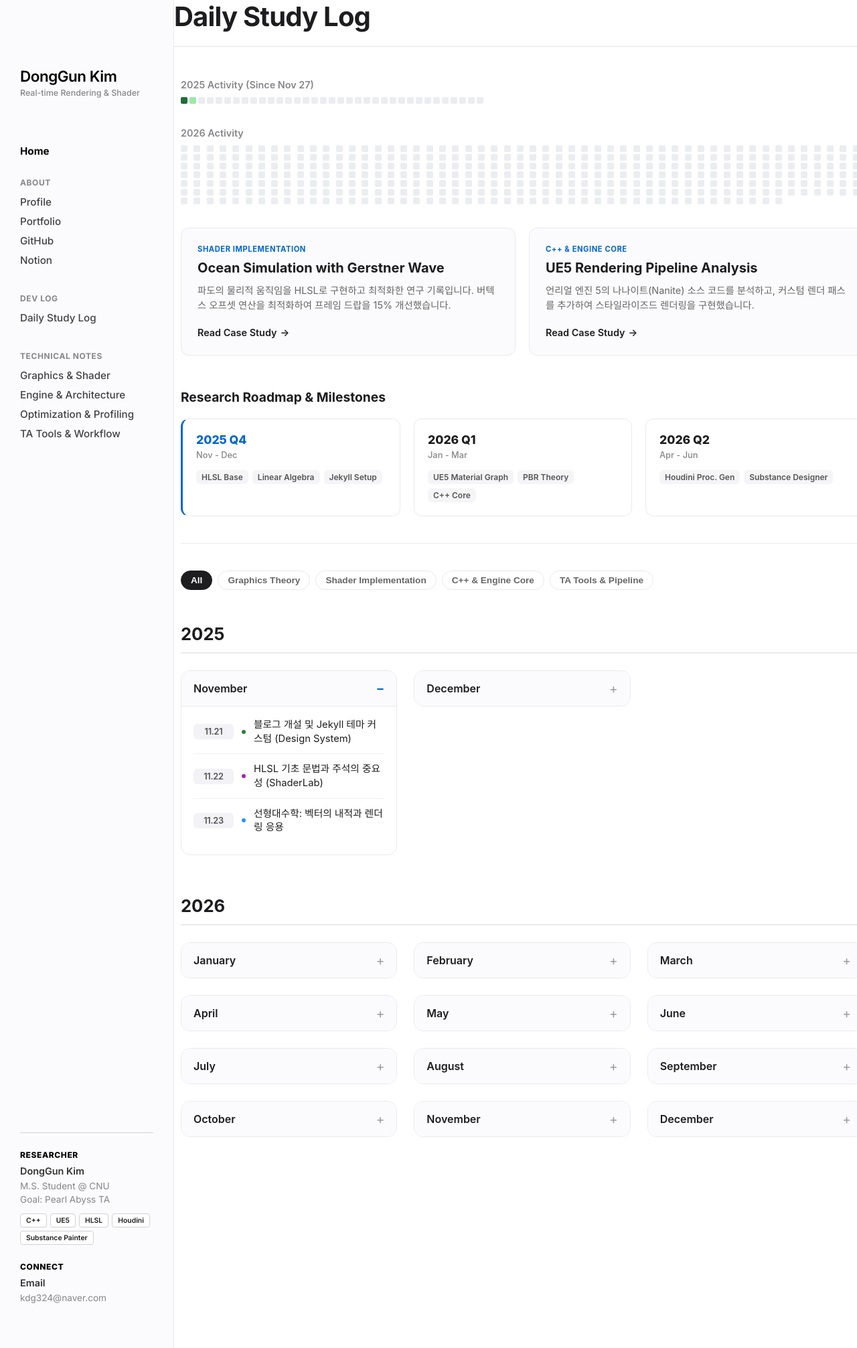
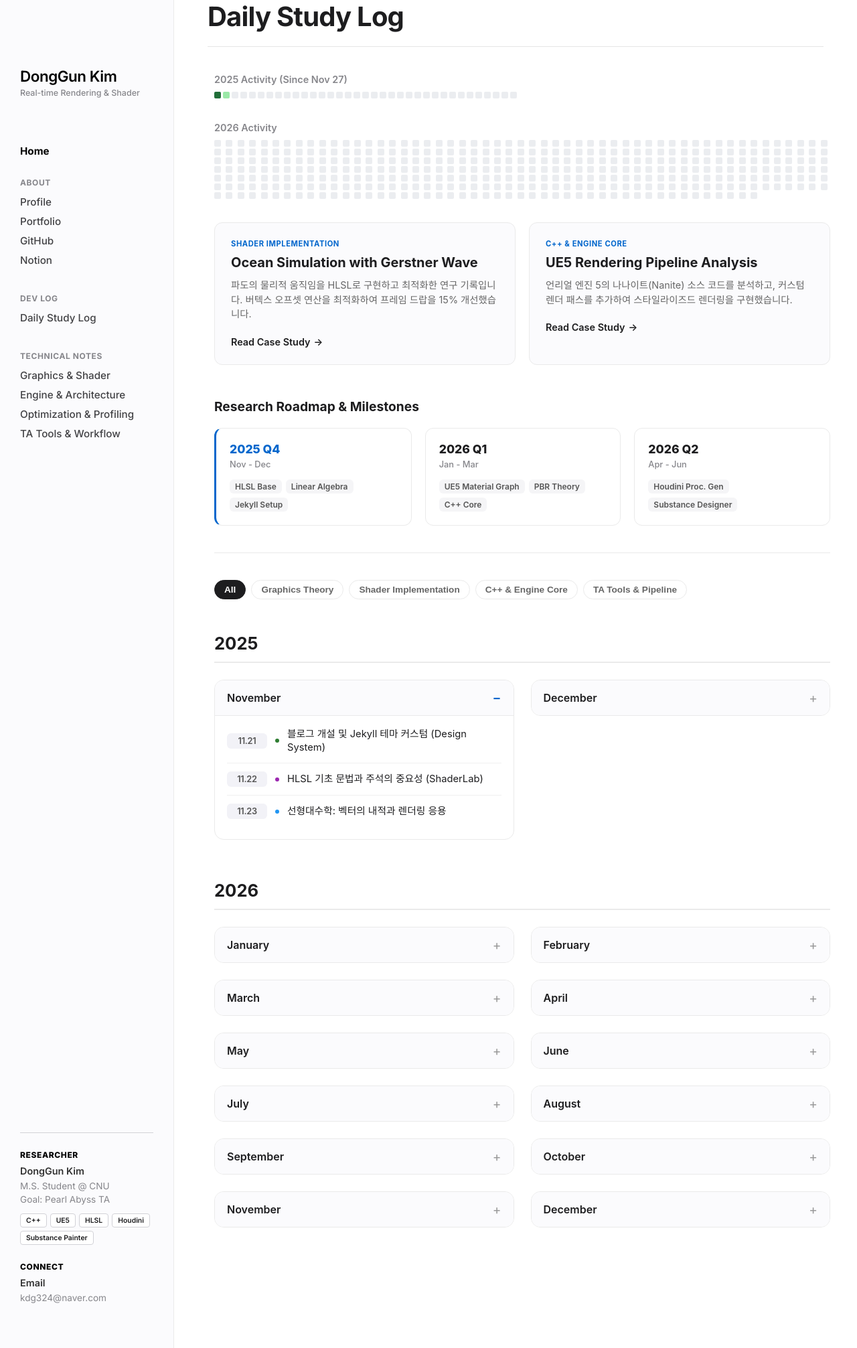
Before and after one commit to KimDongGun324/kimdonggun324.github.io, a Jekyll site: the page built from daily-study/index.md, in a window 1280 px wide. Shown: the whole page at 67% size. Built offline with Jekyll 4.4.1, drawn with Linux system fonts in a browser that asks for light colours.

Commit message:
다시롤백

```diff
--- a/_layouts/default.html
+++ b/_layouts/default.html
@@ -22,63 +24,200 @@
       --nav-item-darker: #424245;
     }
 
+    /* Full-bleed 적용 */
     body, html {
-      margin: 0; padding: 0; width: 100%; height: 100%;
-      overflow-x: hidden; background-color: #ffffff;
+      margin: 0;
+      padding: 0;
+      width: 100%;
+      height: 100%;
+      overflow-x: hidden;
+      background-color: #ffffff;
       font-family: 'Inter', -apple-system, BlinkMacSystemFont, "Helvetica Neue", sans-serif;
       color: var(--text-main);
       -webkit-font-smoothing: antialiased;
     }
+
     a { text-decoration: none; color: inherit; }
     ul, li { list-style: none; padding: 0; margin: 0; }
     h1, h2, h3, h4, h5 { margin: 0; }
 
-    /* [2] 사이드바 (Sidebar) */
+    /* =========================================
+       [2] 사이드바 (Sidebar) - 좌측 고정 영역
+       ========================================= */
     .sidebar-fixed-area {
-      position: fixed; top: 0; left: 0;
-      width: var(--sidebar-width); height: 100vh;
-      background: #fbfbfd; border-right: 1px solid #eaeaea;
-      padding: 100px 30px 0px 30px; box-sizing: border-box;
-      z-index: 1000; display: flex; flex-direction: column; overflow-y: auto;
+      position: fixed;
+      top: 0;
+      left: 0;
+      width: var(--sidebar-width);
+      height: 100vh;
+      background: #fbfbfd;
+      border-right: 1px solid #eaeaea;
+      padding: 100px 30px 0px 30px;
+      box-sizing: border-box;
+      z-index: 1000;
+      display: flex;
+      flex-direction: column;
+      overflow-y: auto;
     }
-    .sidebar-header { margin-bottom: 70px; padding-top: 0; }
-    .sidebar-name { font-size: 1.4em; font-weight: 600; color: #000; letter-spacing: -0.02em; margin-bottom: 4px; }
-    .sidebar-role { font-size: 0.78em; color: var(--text-light); font-weight: 500; white-space: nowrap; overflow: hidden; text-overflow: clip; display: block; }
 
-    .sidebar-nav { flex-grow: 1; }
+    /* 사이드바 헤더 */
+    .sidebar-header {
+      margin-bottom: 70px;
+      padding-top: 0;
+    }
+    .sidebar-name {
+      font-size: 1.4em;
+      font-weight: 600;
+      color: #000;
+      letter-spacing: -0.02em;
+      margin-bottom: 4px;
+    }
+    .sidebar-role {
+      font-size: 0.78em;
+      color: var(--text-light);
+      font-weight: 500;
+      white-space: nowrap;
+      overflow: hidden;
+      text-overflow: clip;
+      max-width: 100%;
+      display: block;
+    }
+
+    /* 사이드바 내비게이션 */
+    .sidebar-nav {
+      flex-grow: 1;
+    }
     .nav-section { margin-bottom: 40px; }
-    .nav-category { font-size: 0.75em; font-weight: 700; color: #86868b; text-transform: uppercase; letter-spacing: 0.05em; margin-bottom: 12px; display: block; }
-    .nav-item { display: block; font-size: 0.95em; color: var(--nav-item-darker); font-weight: 500; margin-bottom: 10px; transition: color 0.2s; }
+    .nav-category {
+      font-size: 0.75em; font-weight: 700; color: #86868b;
+      text-transform: uppercase; letter-spacing: 0.05em;
+      margin-bottom: 12px; display: block;
+    }
+
+    .nav-item {
+      display: block; font-size: 0.95em;
+      color: var(--nav-item-darker);
+      font-weight: 500;
+      margin-bottom: 10px;
+      transition: color 0.2s;
+    }
     .nav-item:hover { color: var(--apple-blue); }
     .nav-item.active { color: #000; font-weight: 700; }
 
-    .sidebar-footer { margin-top: auto; padding-top: 35px; padding-bottom: 40px; }
-    .footer-divider { height: 1px; background: #d2d2d7; margin-bottom: 25px; width: 100%; }
+    /* 사이드바 하단 정보 (Footer) */
+    .sidebar-footer {
+      margin-top: auto;
+      padding-top: 35px;
+      padding-bottom: 40px;
+    }
+
+    .footer-divider {
+      height: 1px; background: #d2d2d7; margin-bottom: 25px; width: 100%;
+    }
+
     .footer-item { margin-bottom: 25px; }
-    .footer-label { font-size: 0.75em; font-weight: 900; color: #000; text-transform: uppercase; margin-bottom: 8px; letter-spacing: 0.05em; }
-    .footer-text-highlight { font-size: 0.9em; font-weight: 600; color: #333; margin-bottom: 4px; }
-    .footer-text { font-size: 0.85em; color: var(--text-light); line-height: 1.5; font-weight: 400; }
+
+    .footer-label {
+      font-size: 0.75em; font-weight: 900; color: #000;
+      text-transform: uppercase; margin-bottom: 8px; letter-spacing: 0.05em;
+    }
+    .footer-text-highlight {
+      font-size: 0.9em;
+      font-weight: 600; color: #333;
+      margin-bottom: 4px;
+    }
+    .footer-text {
+      font-size: 0.85em; color: var(--text-light); line-height: 1.5;
+      font-weight: 400;
+    }
+
+    /* 스킬 뱃지 */
     .footer-badges { display: flex; gap: 5px; flex-wrap: wrap; margin-top: 10px; }
-    .footer-badge { font-size: 0.65em; background: #fff; padding: 3px 8px; border-radius: 4px; color: #1d1d1f; font-weight: 600; border: 1px solid #d2d2d7; }
+    .footer-badge {
+      font-size: 0.65em; background: #fff; padding: 3px 8px;
+      border-radius: 4px; color: #1d1d1f; font-weight: 600;
+      border: 1px solid #d2d2d7;
+    }
 
-    /* [3] 메인 콘텐츠 레이아웃 (껍데기만 남김) */
+    /* [3] 메인 콘텐츠 영역 */
     .main-content-scrollable {
       margin-left: var(--sidebar-width);
       width: calc(100% - var(--sidebar-width));
       min-height: 100vh;
-      display: flex; flex-direction: column;
-      margin-top: 0 !important; padding-top: 0 !important;
+      display: flex;
+      flex-direction: column;
+      margin-top: 0 !important;
+      padding-top: 0 !important;
     }
 
+    /* 상단 배너 */
+    .main-banner-area {
+      width: 100%;
+      height: 600px;
+      overflow: hidden;
+      background: #000;
+      position: relative;
+      margin-top: -20px !important;
+    }
+
+    .main-banner-img {
+      width: 100%;
+      height: 100%;
+      object-fit: cover;
+      object-position: 50% 50% !important;
+      opacity: 0.9;
+      display: block;
+    }
+
+    /* 메인 타이틀 영역 */
+    .main-header-static {
+      text-align: center;
+      padding: 60px 20px 10px 20px;
+      background: #fff;
+    }
+
+    .page-title-static {
+      font-family: 'Barlow Condensed', 'Montserrat', sans-serif;
+      font-size: 3.8em;
+      font-weight: 700;
+      letter-spacing: 0.4em;
+      margin: 0;
+      color: #000;
+      text-transform: uppercase;
+      margin-right: -0.4em;
+    }
+
+    .page-desc-static {
+      font-size: 1.1em; color: var(--text-light); font-weight: 500;
+      letter-spacing: 0.02em; margin-top: 20px;
+    }
+
+    .page-container {
+      max-width: var(--content-max-width);
+      margin: 0 auto;
+      padding: 0 50px 120px 50px;
+      width: 100%;
+      box-sizing: border-box;
+    }
+
+    /* 반응형 */
+    @media (max-width: 1200px) {
+      .notes-grid, .research-grid { grid-template-columns: repeat(2, 1fr); }
+    }
     @media (max-width: 1024px) {
       .sidebar-fixed-area { display: none; }
       .main-content-scrollable { margin-left: 0; width: 100%; }
+      .page-container { padding: 0 30px 100px 30px; }
+    }
+    @media (max-width: 768px) {
+      .projects-grid { grid-template-columns: 1fr; }
     }
   </style>
 </head>
 <body>
 
   <aside class="sidebar-fixed-area">
+
     <div class="sidebar-header">
       <div class="sidebar-name">DongGun Kim</div>
       <div class="sidebar-role">Real-time Rendering & Shader</div>
@@ -88,17 +227,20 @@
       <div class="nav-section" style="margin-bottom: 30px;">
         <a href="/" class="nav-item active">Home</a>
       </div>
+
       <div class="nav-section">
         <span class="nav-category">ABOUT</span>
         <a href="{{ '/about.md' | relative_url }}" class="nav-item">Profile</a>
         <a href="#" class="nav-item">Portfolio</a>
-        <a href="https://github.com/kimdonggun324" target="_blank" class="nav-item">GitHub</a>
+        <a href="https://github.com" target="_blank" class="nav-item">GitHub</a>
         <a href="https://notion.so" target="_blank" class="nav-item">Notion</a>
       </div>
+
       <div class="nav-section">
         <span class="nav-category">DEV LOG</span>
         <a href="{{ '/daily-study/' | relative_url }}" class="nav-item">Daily Study Log</a>
       </div>
+
       <div class="nav-section">
         <span class="nav-category">TECHNICAL Notes</span>
         <a href="#" class="nav-item">Graphics & Shader</a>
@@ -110,16 +252,24 @@
 
     <div class="sidebar-footer">
       <div class="footer-divider"></div>
+
       <div class="footer-item">
         <div class="footer-label">RESEARCHER</div>
+
         <div class="footer-text-highlight">DongGun Kim</div>
+
         <div class="footer-text">M.S. Student @ CNU</div>
         <div class="footer-text">Goal: Pearl Abyss TA</div>
+
         <div class="footer-badges">
-          <span class="footer-badge">C++</span><span class="footer-badge">UE5</span><span class="footer-badge">HLSL</span>
-          <span class="footer-badge">Houdini</span><span class="footer-badge">Substance Painter</span>
+          <span class="footer-badge">C++</span>
+          <span class="footer-badge">UE5</span>
+          <span class="footer-badge">HLSL</span>
+          <span class="footer-badge">Houdini</span>
+          <span class="footer-badge">Substance Painter</span>
         </div>
       </div>
+
       <div class="footer-item">
         <div class="footer-label">CONNECT</div>
         <div class="footer-text-highlight">Email</div>
@@ -128,18 +278,43 @@
     </div>
   </aside>
 
-  <main class="main-content-scrollable">
-      {{ content }}
-  </main>
+
+<main class="main-content-scrollable">
+
+{% if page.permalink == '/' %}
+<div class="main-banner-area">
+  <img src="{{ '/assets/images/main-banner.png' | relative_url }}" alt="NULL ABYSS" class="main-banner-img" style="height: 600px;">
+</div>
+{% endif %}
+
+{% if page.permalink == '/' %}
+<header class="main-header-static">
+  <h1 class="page-title-static">NULL ABYSS</h1>
+  <p class="page-desc-static">Deep Dive into Shaders & Engine Core</p>
+</header>
+{% endif %}
+
+    <div class="page-container">
+        {{ content }}     </div>
+
+</main>
 
   <script>
     document.addEventListener('DOMContentLoaded', () => {
-      const observerOptions = { root: null, rootMargin: '0px', threshold: 0.1 };
+      const observerOptions = {
+        root: null,
+        rootMargin: '0px',
+        threshold: 0.1
+      };
+
       const observer = new IntersectionObserver((entries) => {
         entries.forEach(entry => {
-          if (entry.isIntersecting) entry.target.classList.add('is-visible');
+          if (entry.isIntersecting) {
+            entry.target.classList.add('is-visible');
+          }
         });
       }, observerOptions);
+
       document.querySelectorAll('.reveal-on-scroll').forEach(el => observer.observe(el));
     });
   </script>
```
Also changed, not shown: other parts of _layouts/default.html (+3 -1 lines).
